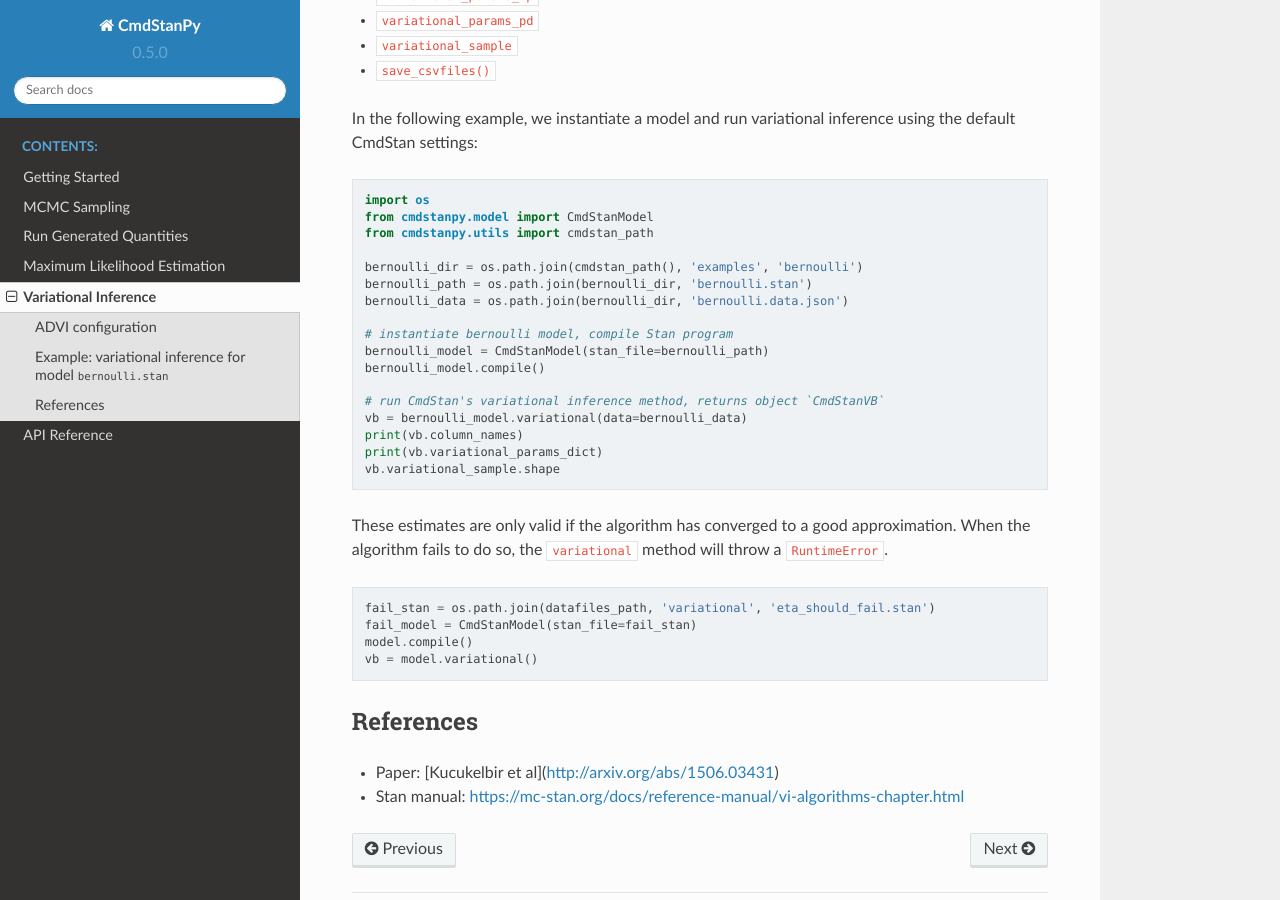
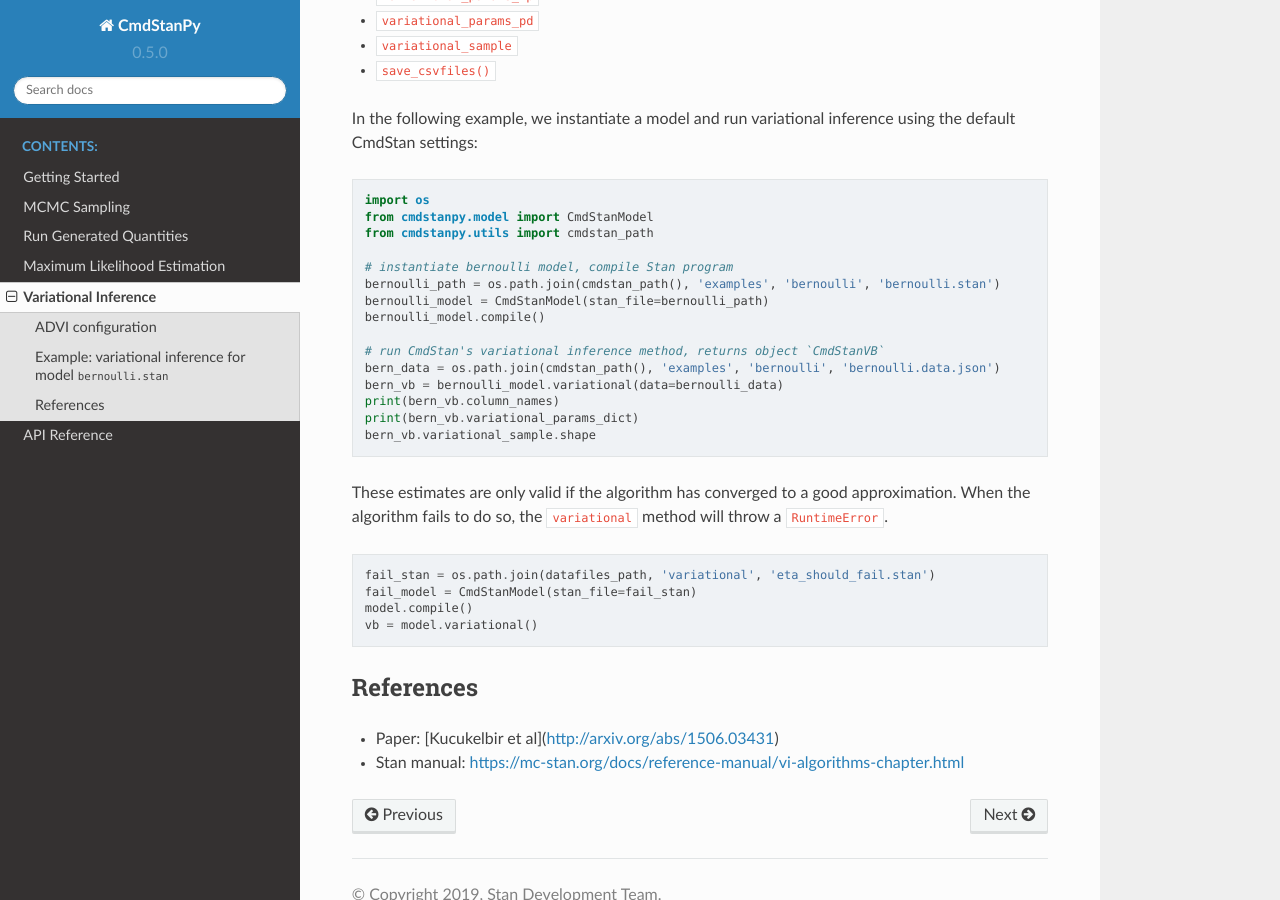
Before and after one commit to stan-dev/cmdstanpy, a Sphinx documentation site: the page built from docs/variational_bayes.rst, in a window 1280 px wide and 900 px high, scrolled down 1340 px. Built offline with Sphinx 7.4.7 and the Read the Docs theme 2.0.0, drawn with Linux system fonts in a browser that asks for light colours; formulas are drawn with MathJax 3.

Commit message:
docs tweaks

```diff
--- a/docs/generate_quantities.rst
+++ b/docs/generate_quantities.rst
@@ -84,14 +84,14 @@
 
     import os
     from cmdstanpy import CmdStanModel, cmdstan_path
-    bernoulli_path = os.path.join(cmdstan_path(), 'examples', 'bernoulli', 'bernoulli.stan')
 
     # instantiate bernoulli model, compile Stan program
+    bernoulli_path = os.path.join(cmdstan_path(), 'examples', 'bernoulli', 'bernoulli.stan')
     bernoulli_model = CmdStanModel(stan_file=bernoulli_path)
     bernoulli_model.compile()
 
     # run CmdStan's sample method, returns object `CmdStanMCMC`
-    bern_data = os.path.join(bernoulli_dir, 'bernoulli.data.json')
+    bern_data = os.path.join(cmdstan_path(), 'examples', 'bernoulli', 'bernoulli.data.json')
     bern_fit = bernoulli_model.sample(data=bern_data)
 
 Then we compile the model ``bernoulli_ppc`` and use the fit parameter estimates
--- a/docs/hello_world.rst
+++ b/docs/hello_world.rst
@@ -1,5 +1,5 @@
-"Hello World"
-_____________
+"Hello, World"
+______________
 
 Bayesian estimation via Stan's HMC-NUTS sampler
 ------------------------------------------------
--- a/docs/variational_bayes.rst
+++ b/docs/variational_bayes.rst
@@ -78,19 +78,17 @@
     from cmdstanpy.model import CmdStanModel
     from cmdstanpy.utils import cmdstan_path
 
-    bernoulli_dir = os.path.join(cmdstan_path(), 'examples', 'bernoulli')
-    bernoulli_path = os.path.join(bernoulli_dir, 'bernoulli.stan')
-    bernoulli_data = os.path.join(bernoulli_dir, 'bernoulli.data.json')
-
     # instantiate bernoulli model, compile Stan program
+    bernoulli_path = os.path.join(cmdstan_path(), 'examples', 'bernoulli', 'bernoulli.stan')
     bernoulli_model = CmdStanModel(stan_file=bernoulli_path)
     bernoulli_model.compile()
 
     # run CmdStan's variational inference method, returns object `CmdStanVB`
-    vb = bernoulli_model.variational(data=bernoulli_data)
-    print(vb.column_names)
-    print(vb.variational_params_dict)
-    vb.variational_sample.shape
+    bern_data = os.path.join(cmdstan_path(), 'examples', 'bernoulli', 'bernoulli.data.json')
+    bern_vb = bernoulli_model.variational(data=bernoulli_data)
+    print(bern_vb.column_names)
+    print(bern_vb.variational_params_dict)
+    bern_vb.variational_sample.shape
 
 These estimates are only valid if the algorithm has converged to a good
 approximation. When the algorithm fails to do so, the ``variational``
```
Also changed, not shown: docs/optimize.rst (+5 -7 lines).
